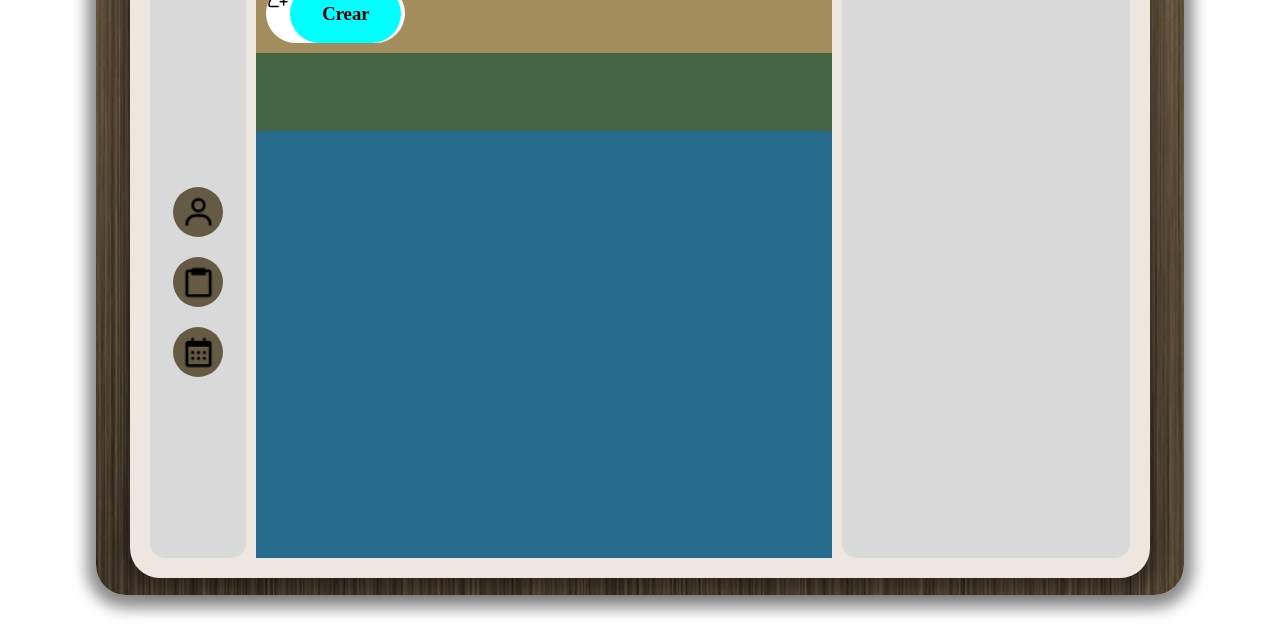
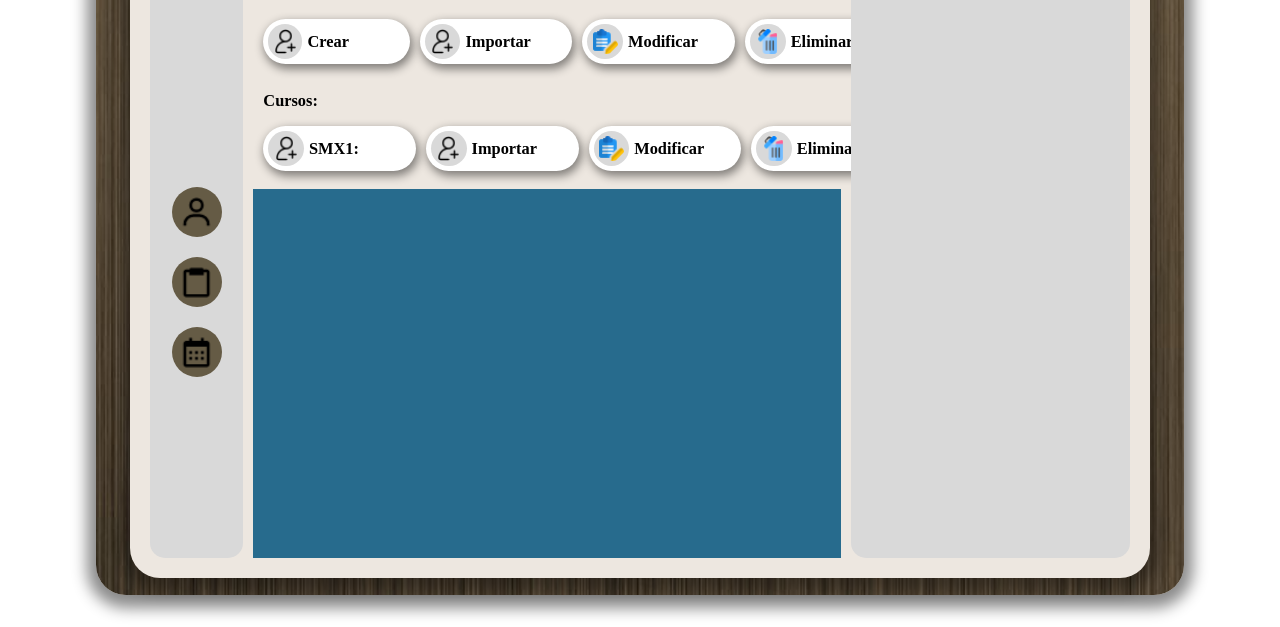
Before and after one commit to PolNavas/micro01, a plain HTML site: page html/profesores.html in a window 1280 px wide. Shown: the part 173-800 px from the top of the page. Drawn offline with Linux system fonts and the light colour scheme.

Commit message:
conexion bbdd + html y css

```diff
--- a/css/profesores.css
+++ b/css/profesores.css
@@ -82,7 +82,7 @@ body{
 }
 
 .main{
-    background-color: #D9D9D9;
+    /* background-color: #D9D9D9; */
     width: 60%;
     height: 100%;
     border-radius: 15px;
@@ -98,28 +98,54 @@ body{
 }
 
 .alumnos{
+    font-size: 14px;
+    width: 97.1%;
     padding: 10px;
-    height: 10%;
-    background-color: #a38d5d;
-    display: inline;
+    height: 15%;
+    /* background-color: #a38d5d; */
+    display: flex;
+    flex-direction: column;
+    gap: 15px;
+}
+
+.alumnos h3{
+    margin: 0;
+}
+
+.cuerpo{
+    margin: 0;
+    width: 100%;
+    display: flex;
     flex-direction: row;
-    justify-content: start;
-    text-align: center;
-    gap: 15px;
+    gap: 10px;
 }
 
 .gestion{
     background-color: white;
     width: 25%;
+    height: 45px;
     border: 0;
     border-radius: 30px;
     display: flex;
     flex-direction: row;
+    align-items: center;
+    padding: 0 5px;
+    box-shadow: 2px 4px 10px 1px rgba(0, 0, 0, 0.463);
+}
+
+.fondo{
+    display: flex;
+    justify-content: center;
+    align-items: center;
+    background-color: #D9D9D9;
+    width: 90px;
+    height: 35px;
+    border-radius: 30px;
 }
 
 .gestion_icono{
-    width: 20%;
-    background-color: #276b8d;
+    width: 25%;
+    height: 100%;
     border: 0;
     border-radius: 30px;
     display: flex;
@@ -127,9 +153,14 @@ body{
     justify-content: center;
 }
 
+.gestion_icono img{
+    width: 25px;
+    height: px;
+}
+
 .gestion_titulo{
-    width: 80%;
-    background-color: aqua;
+    width: 75%;
+    margin-left: 5px;
     border: 0;
     border-radius: 30px;
 }
@@ -138,13 +169,13 @@ body{
 
 .cursos{
     padding: 10px;
-    height: 10%;
-    background-color: #466545;
+    height: 15%;
+    /* background-color: #466545; */
 }
 
 .proyectos{
     padding: 10px;
-    height: 70%;
+    height: 60%;
     background-color: #276b8d;
 }
 
--- a/html/profesores.html
+++ b/html/profesores.html
@@ -1,11 +1,13 @@
 <!DOCTYPE html>
 <html lang="es">
+
 <head>
     <meta charset="UTF-8">
     <meta name="viewport" content="width=device-width, initial-scale=1.0">
     <title>Profesores</title>
     <link rel="stylesheet" href="../css/profesores.css">
 </head>
+
 <body>
     <div class="fondo_madera">
         <div class="mid">
@@ -22,25 +24,52 @@
             <div class="main">
                 <div class="titulo"></div>
                 <div class="alumnos">
-                    <div class="gestion">
-                        <div class="gestio_icono"><img src="../Img/add-user.png" alt=""></div>
-                        <div class="gestion_titulo"><h3>Crear</h3></div>
+                    <h3>Alumnos:</h3>
+                    <div class="cuerpo">
+                        <div class="gestion">
+                            <div class="gestion_icono"><div class="fondo"><img src="../Img/add-user.png" alt="icono-group"></div></div>
+                            <div class="gestion_titulo"><h3>Crear</h3></div>
+                        </div>
+                        <div class="gestion">
+                            <div class="gestion_icono"><div class="fondo"><img src="../Img/add-user.png" alt="icono-group"></div></div>
+                            <div class="gestion_titulo"><h3>Importar</h3></div>
+                        </div>
+                        <div class="gestion">
+                            <div class="gestion_icono"><div class="fondo"><img src="../Img/edit.png" alt="icono-group"></div></div>
+                            <div class="gestion_titulo"><h3>Modificar</h3></div>
+                        </div>
+                        <div class="gestion">
+                            <div class="gestion_icono"><div class="fondo"><img src="../Img/delete.png" alt="icono-group"></div></div>
+                            <div class="gestion_titulo"><h3>Eliminar</h3></div>
+                        </div>
                     </div>
-                    <!-- <div class="gestion">
-
+                </div>
+                <div class="alumnos">
+                    <h3>Cursos:</h3>
+                    <div class="cuerpo">
+                        <div class="gestion">
+                            <div class="gestion_icono"><div class="fondo"><img src="../Img/add-user.png" alt="icono-group"></div></div>
+                            <div class="gestion_titulo"><h3>SMX1:</h3></div>
+                        </div>
+                        <div class="gestion">
+                            <div class="gestion_icono"><div class="fondo"><img src="../Img/add-user.png" alt="icono-group"></div></div>
+                            <div class="gestion_titulo"><h3>Importar</h3></div>
+                        </div>
+                        <div class="gestion">
+                            <div class="gestion_icono"><div class="fondo"><img src="../Img/edit.png" alt="icono-group"></div></div>
+                            <div class="gestion_titulo"><h3>Modificar</h3></div>
+                        </div>
+                        <div class="gestion">
+                            <div class="gestion_icono"><div class="fondo"><img src="../Img/delete.png" alt="icono-group"></div></div>
+                            <div class="gestion_titulo"><h3>Eliminar</h3></div>
+                        </div>
                     </div>
-                    <div class="gestion">
-
-                    </div>
-                    <div class="gestion">
-
-                    </div> -->
                 </div>
-                <div class="cursos"></div>
                 <div class="proyectos"></div>
             </div>
             <div class="user_info">c</div>
         </div>
     </div>
 </body>
+
 </html>
```
Also changed, not shown: js/bbdd.js (added, +20 -0 lines), js/inserts.js (added, +78 -0 lines), js/pruebas.js (added, +10 -0 lines), js/pruebas2.js (added, +23 -0 lines).
